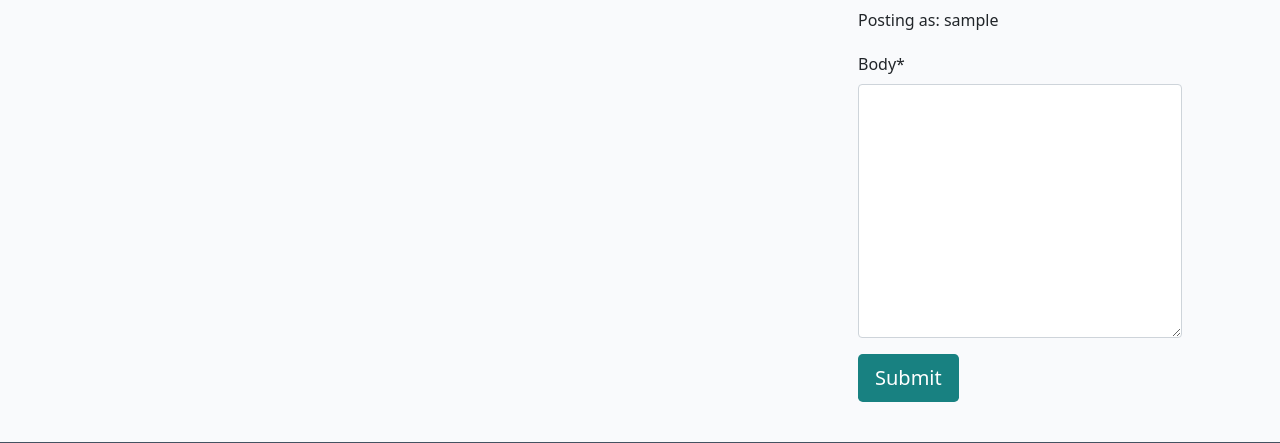
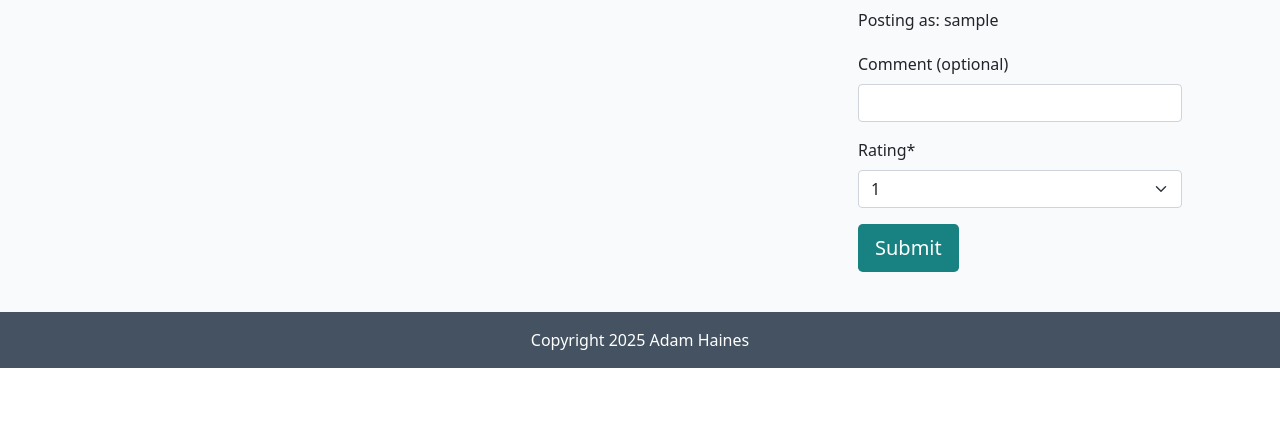
Before and after one commit to ETCocoa/movie-reviews, a Django app: template home/templates/home/movie_detail.html in a window 1280 px wide. Shown: the part 587-1030 px from the top of the page. After the commit the page ends 955 px from the top, so only its background shows below. Run offline with Django 4.2, Linux system fonts and the light colour scheme; the template is opened without the code that fills it: values that come from a table or form of the project are taken from there, others are empty; the visitor is signed in with stand-in values (Sample User, id 1); parts of the project's set-up code (start-up, migrations or seed data) failed here and were passed over; some libraries are stand-ins or nearby versions.

Commit message:
Add edit functionality to reviews

```diff
--- a/home/forms.py
+++ b/home/forms.py
@@ -3,6 +3,15 @@ from django import forms
 
 
 class ReviewForm(forms.ModelForm):
+    rating = forms.ChoiceField(
+        choices=[(i, i) for i in range(1, 11)],
+        widget=forms.Select
+    )
+    body = forms.CharField(
+        required=False,
+        label="Comment (optional)"
+    )
+
     class Meta:
         model = Review
-        fields = ('body',)
+        fields = ('body', 'rating')
--- a/home/templates/home/movie_detail.html
+++ b/home/templates/home/movie_detail.html
@@ -64,12 +64,16 @@
             </span> wrote:
           </p>
           <div id="review{{ review.id }}">
-            {{ review.body | linebreaks }}
+            {{ review.body | linebreaks }}{{ review.rating }} / 10
           </div>
           {% if not review.approved and review.author == user %}
           <p class="approval">
             This review is awaiting approval
           </p>
+          {% endif %}
+          {% if user.is_authenticated and comment.author == user %}
+            <button class="btn btn-edit"
+              comment_id="{{ comment.id }}">Edit</button>
           {% endif %}
         </div>
         <!-- Our for loop ends here -->
@@ -98,3 +102,7 @@
 </div>
 
 {% endblock content %}
+
+{% block extras %}
+<script src="{% static 'js/reviews.js' %}"></script>
+{% endblock %}
--- a/home/urls.py
+++ b/home/urls.py
@@ -5,4 +5,6 @@ from django.urls import path
 urlpatterns = [
     path("", views.MovieList.as_view(), name="home"),
     path('<slug:slug>/', views.movie_detail, name='movie_detail'),
+    path('<slug:slug>/edit_review/<int:review_id>',
+         views.comment_edit, name='comment_edit'),
 ]
--- /dev/null
+++ b/static/js/reviews.js
@@ -0,0 +1,15 @@
+const editButtons = document.getElementsByClassName("btn-edit");
+const reviewText = document.getElementById("id_body");
+const reviewForm = document.getElementById("reviewForm");
+const submitButton = document.getElementById("submitButton");
+
+
+for (let button of editButtons) {
+  button.addEventListener("click", (e) => {
+    let reviewId = e.target.getAttribute("review_id");
+    let reviewContent = document.getElementById(`review${reviewId}`).innerText;
+    reviewText.value = reviewContent;
+    submitButton.innerText = "Update";
+    reviewForm.setAttribute("action", `edit_review/${reviewId}`);
+  });
+}
--- a/templates/base.html
+++ b/templates/base.html
@@ -135,5 +135,8 @@
       integrity="sha384-gtEjrD/SeCtmISkJkNUaaKMoLD0//ElJ19smozuHV6z3Iehds+3Ulb9Bn9Plx0x4"
       crossorigin="anonymous"
     ></script>
+
+    {% block extras %}
+    {% endblock %}
   </body>
 </html>
```
Also changed, not shown: home/views.py (+23 -2 lines).
